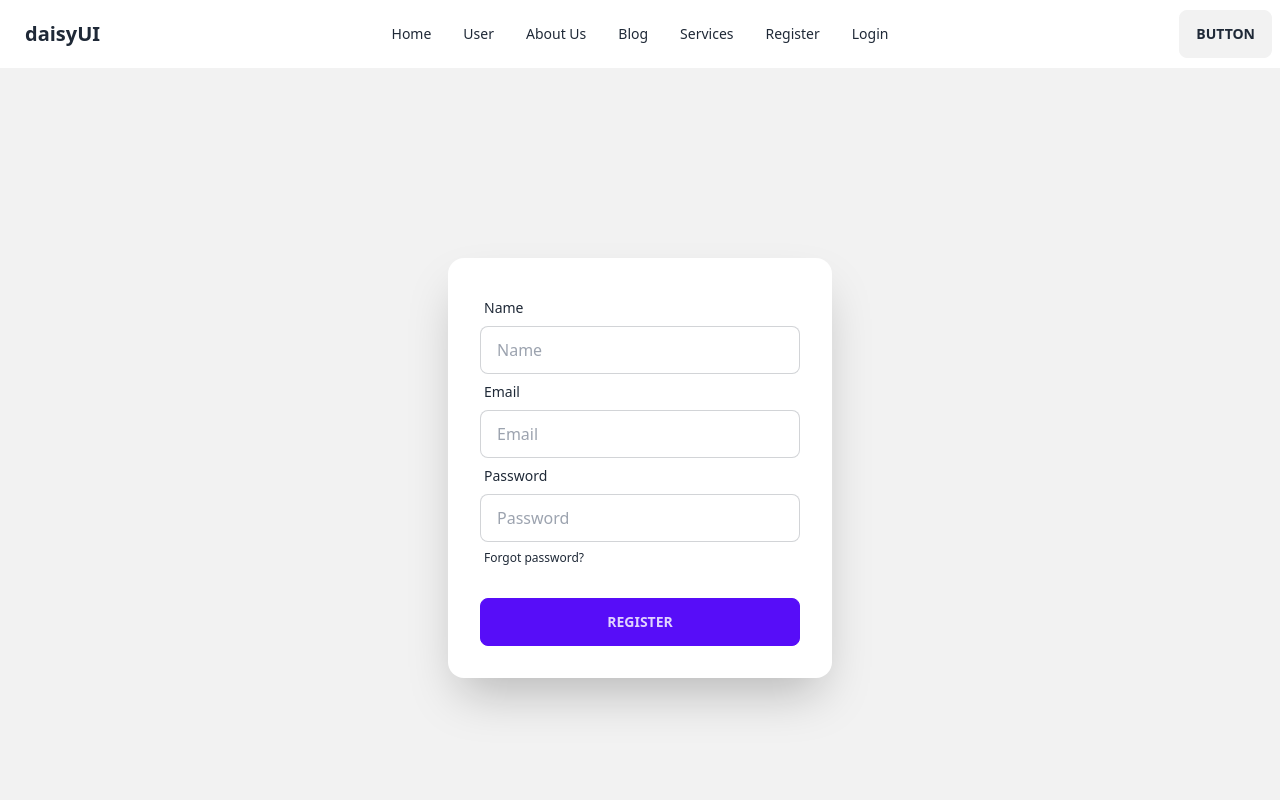
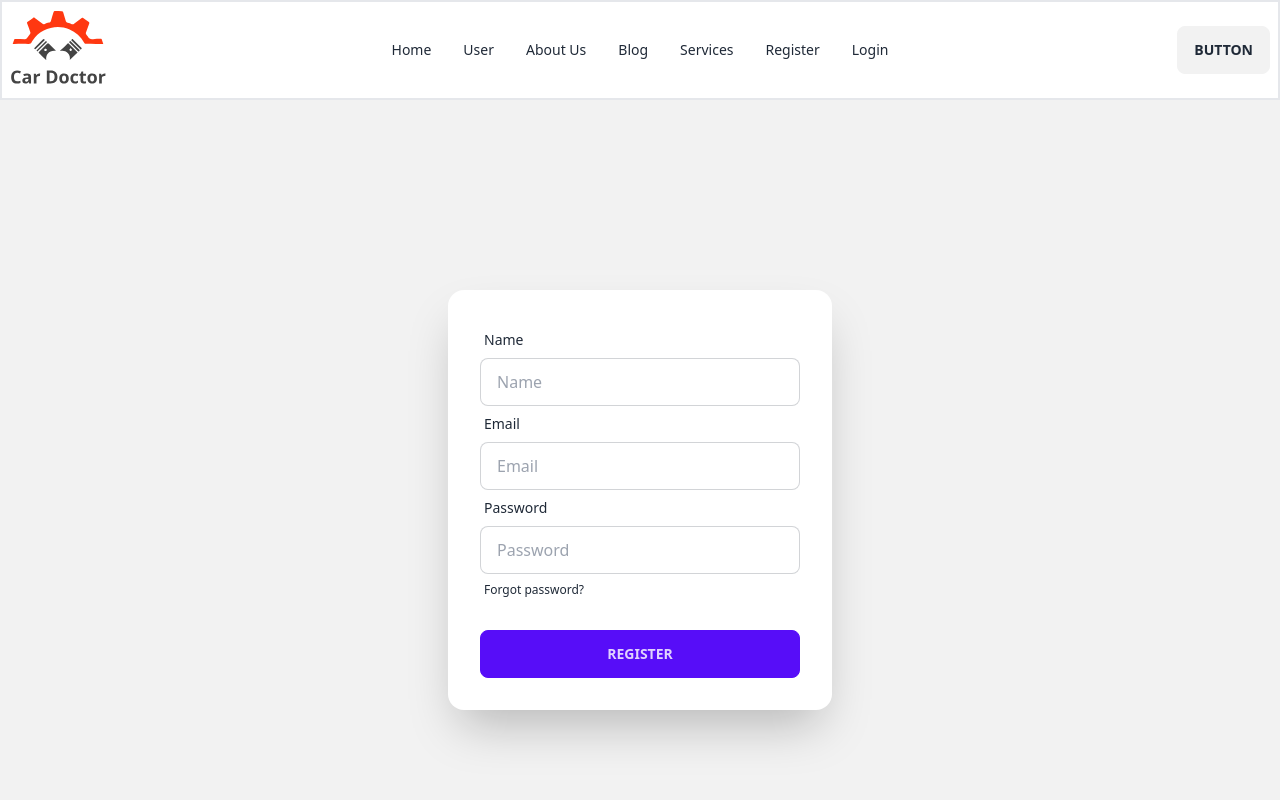
Before and after one commit to SheikhRakibhossain/Mr_Car_Client, a React (Vite) app: page / in a window 1280 px wide. Shown: the top 800 px of the page. Built offline with nearby package versions, Linux system fonts and the light colour scheme.

Commit message:
navbar menu some issues fix

```diff
--- a/src/Components/Header/Header.jsx
+++ b/src/Components/Header/Header.jsx
@@ -1,5 +1,5 @@
 import { Link } from "react-router-dom";
-
+import logo from '../../assets/logo.svg'
 const Header = () => {
 
     const options = <>
@@ -12,7 +12,7 @@ const Header = () => {
      <li><Link to='/login' >Login</Link></li>
     </>
     return (
-        <div className="navbar bg-base-100">
+        <div className="navbar bg-base-100 h-[100px] border-2">
             <div className="navbar-start">
                 <div className="dropdown">
                     <label tabIndex={0} className="btn btn-ghost lg:hidden">
@@ -22,7 +22,7 @@ const Header = () => {
                        {options}
                     </ul>
                 </div>
-                <a className="btn btn-ghost normal-case text-xl">daisyUI</a>
+                <Link to='/'><img src={logo} alt="car logo" className="w-16 md:w-32 lg:w-24" /></Link>
             </div>
             <div className="navbar-center hidden lg:flex">
                 <ul className="menu menu-horizontal px-1">
--- a/src/Pages/User/CreateUser.jsx
+++ b/src/Pages/User/CreateUser.jsx
@@ -46,19 +46,19 @@ const CreateUser = () => {
                                 <label className="label">
                                     <span className="label-text">Name</span>
                                 </label>
-                                <input type="text" name="name" placeholder="Name" className="input input-bordered" />
+                                <input type="text" name="name" placeholder="Name" className="input input-bordered" required/>
                             </div>
                             <div className="form-control">
                                 <label className="label">
                                     <span className="label-text">Email</span>
                                 </label>
-                                <input type="email" name="email" placeholder="Email" className="input input-bordered" />
+                                <input type="email" name="email" placeholder="Email" className="input input-bordered" required />
                             </div>
                             <div className="form-control">
                                 <label className="label">
                                     <span className="label-text">Password</span>
                                 </label>
-                                <input type="password" name="password" placeholder="Password" className="input input-bordered" />
+                                <input type="password" name="password" placeholder="Password" className="input input-bordered" required />
                                 <label className="label">
                                     <a href="#" className="label-text-alt link link-hover">Forgot password?</a>
                                 </label>
```
